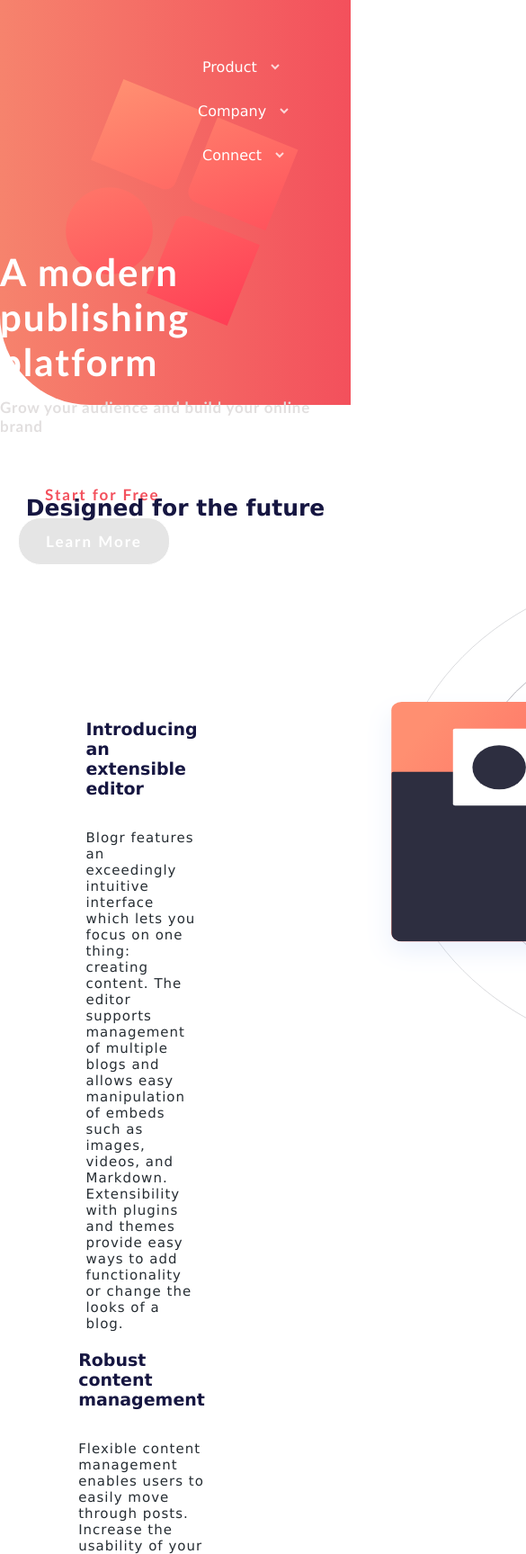
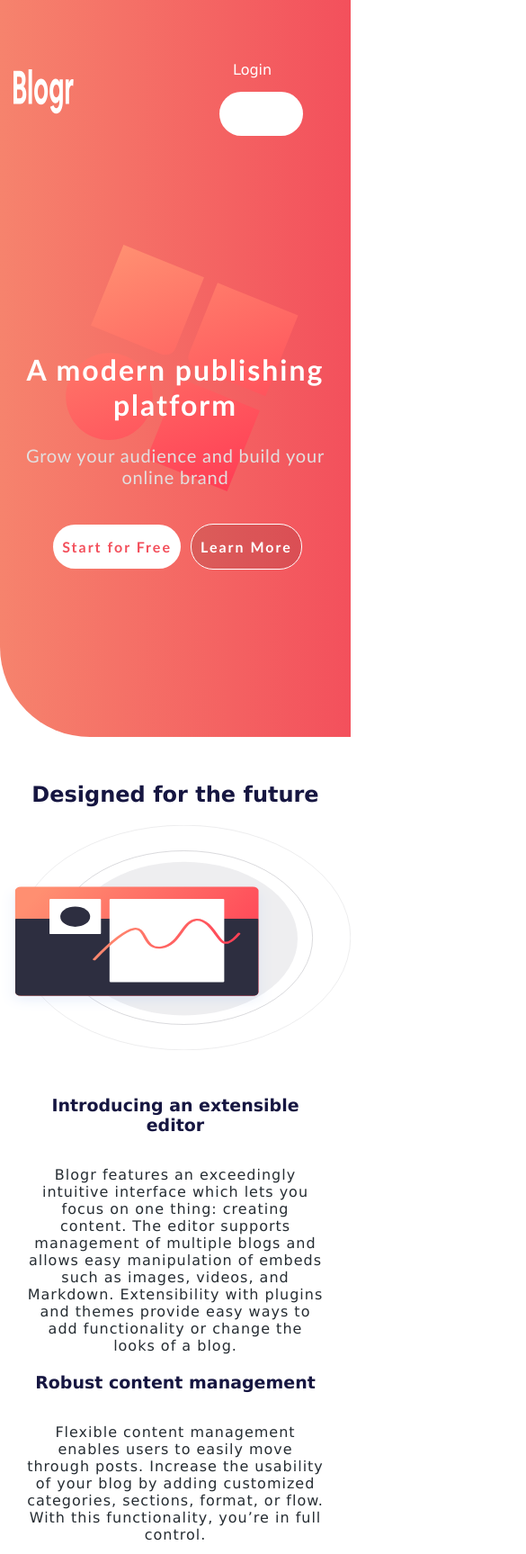
Before and after one commit to Italo1994/blogr-landing-page-main, a plain HTML site: page index.html in a window 390 px wide. Shown: the top 1727 px of the page at 90% size, 585 px wide, since content can reach past the window. Drawn offline with Linux system fonts and the light colour scheme.

Commit message:
adicionando o arquivo responsive.css, alterando o style.css e index.html

```diff
--- /dev/null
+++ b/css/responsive.css
@@ -0,0 +1,187 @@
+* {
+    margin: 0;
+    padding: 0;
+    -webkit-box-sizing: border-box;
+    -moz-box-sizing: border-box;
+    box-sizing: border-box;
+}
+
+@media (max-width: 600px) {
+    #header {
+        height: 97vh;
+        display: grid;
+        grid-template-rows: 1fr 3fr;
+    }
+    /* ==== ÁREA DE NAVEGAÇÃO DO HEADER ==== */
+    .nav-esquerda {
+        justify-content: flex-start;
+        flex-direction: row;
+        padding: 0;
+        width: 30%;
+    }
+
+    .nav-esquerda ul {
+        display: none;
+    }
+
+    .logo {
+        width: 130px;
+        height: 80px;
+    }
+
+    .menu-direito {
+        padding: 0;
+    }
+
+    /* ==== ÁREA DE TEXTO DO HEADER ==== */
+    #area-texto-header {
+        justify-content: center;
+        align-items: center;
+        flex-wrap: wrap;
+        padding-top: 0;
+    }
+
+    #titulo-principal {
+        margin-bottom: 10px;
+        font-size: 32px;
+        font-weight: 600;
+        text-align: center;
+    }
+
+    .text-presentation {
+        margin-top: 15px;
+        font-size: 20px;
+        font-weight: 400;
+        text-align: center;
+    }
+
+    .botao-custom {
+        padding: 15px 10px;
+        font-size: 16px;
+    }
+
+    .area-botoes a {
+        margin-left: 5px;
+    }
+
+    /* ==== ÁREA DA SESSÃO 1 ==== */
+    #sessao-maior {
+        flex-direction: column;
+        width: 100%;
+        margin-bottom: 150px;
+    }
+
+    .titulo-sessao {
+        font-size: 24px;
+        font-weight: 600;
+        text-align: center;
+        margin: 50px 0 20px 0;
+        color: #161641;
+    }
+
+    .texto-sessao {
+        font-size: 1rem;
+    }
+
+    .container-conteudo {
+        width: 100%;
+        flex-direction: column-reverse;
+        justify-content: space-between;
+    }
+
+    .area-texto {
+        width: 100%;
+        padding: 30px;
+        text-align: center;
+        margin: 100px 0;
+    }
+
+    .conteudo-imagem {
+        width: 100%;
+        height: 150px;
+        background-position: center;
+        position: relative;
+        right: 0;
+    }
+
+    .conteudo-imagem img {
+        width: 100%;
+        height: 250px;
+        background-size: contain;
+    }
+
+    /* ==== SESSÃO 2 ==== */
+
+    #sessao-2 {
+        width: 100%;
+        height: 600px;
+        display: flex;
+        flex-direction: column;
+        justify-content: center;
+        align-items: center;
+        /* padding: 50px; */
+    }
+
+    #sessao-2 img {
+        width: 400px;
+        height: 420px;
+        position: absolute;
+        top: -200px;
+        left: 20px;
+    }
+
+    .conteudo-texto-2 {
+        width: 100%;
+        display: flex;
+        flex-direction: column;
+        justify-content: flex-start;
+        align-items: center;
+        padding-left: 0;
+        text-align: center;
+    }
+
+}
+
+@media (min-width: 992px) {
+    #header {
+        height: 500px;
+    }
+
+    /* ==== ÁREA DE NAVEGAÇÃO DO HEADER ==== */
+    .nav-esquerda {
+        justify-content: flex-start;
+        flex-direction: row;
+        padding: 0;
+        padding-left: 30px;
+        width: 40%;
+    }
+
+    .logo {
+        width: 130px;
+        height: 80px;
+    }
+
+    .menu-direito {
+        padding: 0;
+    }
+
+    /* ==== ÁREA DE TEXTO DO HEADER ==== */
+    #area-texto-header {
+        justify-content: center;
+        height: 70%;
+        padding-top: 100px;
+    }
+
+    #titulo-principal {
+        margin-bottom: 10px;
+        font-size: 45px;
+        text-align: center;
+    }
+
+    .text-presentation {
+        margin-top: 50px;
+        font-size: 20px;
+        text-align: center;
+    }
+
+}
--- a/css/style.css
+++ b/css/style.css
@@ -8,9 +8,11 @@
 
 body {
     overflow-x: hidden;
+    width: 100%;
 }
 
 .container {
+    width: 100vw;
     background-color: #fff;
     font-family: 'Lucida Sans', 'Lucida Sans Regular', 'Lucida Grande', 'Lucida Sans Unicode', Geneva, Verdana, sans-serif;
 }
@@ -29,30 +31,23 @@ body {
     background-size: 100%;
 }
 
-a:link {
-    text-decoration: none;
-}
-
 #header img {
     width: 100%;
     height: 100%;
 }
 
+a:link {
+    text-decoration: none;
+}
+
 .logo {
     display: inline-block;
-    max-width: 15%;
-    height: 70%;
+    width: 120px;
+    height: 80px;
     margin-right: 20px;
 }
 
 /* ==== ESTILIZAÇÃO DA ÁREA DO MENU PRINCIPAL ==== */
-.nav-esquerda {
-    display: flex;
-    justify-content: flex-start;
-    align-items: center;
-    padding: 50px 0 30px 150px;
-    width: 70%;
-}
 
 .menu {
     display: flex;
@@ -113,6 +108,14 @@ a:link {
     cursor: pointer;
 }
 
+.nav-esquerda {
+    display: flex;
+    justify-content: flex-start;
+    align-items: center;
+    padding: 50px 0 30px 150px;
+    width: 70%;
+}
+
 /* ==== ESTILIZAÇÃO DO MENU DE ENTRADA - LADO DIREITO ==== */
 .menu-direito {
     display: flex;
@@ -136,6 +139,7 @@ a:link {
 .botao-custom:hover {
     background-color: rgba(0 , 0, 0, .1);
     color: #fff;
+    transition: background 1s;
 }
 
 .transparente {
@@ -191,6 +195,7 @@ a:link {
 }
 
 .container-conteudo {
+    width: 100%;
     display: flex;
     flex-direction: row;
 }
@@ -204,9 +209,9 @@ a:link {
     padding-top: 150px;
 }
 
-.conteudo-imagem img {
+.conteudo-imagem  {
     width: 700px;
-    height: 550px;
+    /* height: 550px; */
     background-position: right;
     position: relative;
     right: -210px;
--- a/index.html
+++ b/index.html
@@ -9,6 +9,7 @@
   <title>Frontend Mentor | [Blogr]</title>
 
   <link rel="stylesheet" href="css/style.css">
+  <link rel="stylesheet" href="css/responsive.css">
 
   <!-- Feel free to remove these styles or customise in your own stylesheet 👍 -->
   <style>
@@ -114,8 +115,9 @@
 
         <div class="container-conteudo">
 
-          <div class="conteudo-texto">
-            <div>
+          <div class="area-texto">
+
+            <div class="post">
               <h4 class="subtitulo-sessao">Introducing an extensible editor</h4>
               <p class="texto-sessao">
                 Blogr features an exceedingly intuitive interface which lets you focus on one thing: creating content.
@@ -124,18 +126,21 @@
                 change the looks of a blog.
               </p>
             </div>
-            <div>
+
+
+            <div class="post">
               <h4 class="subtitulo-sessao">Robust content management</h4>
               <p class="texto-sessao">
                 Flexible content management enables users to easily move through posts. Increase the usability of your blog
                 by adding customized categories, sections, format, or flow. With this functionality, you’re in full control.
               </p>
             </div>
+
           </div>
 
-          <div class="conteudo-imagem">
-            <img src="images/illustration-editor-desktop.svg" alt="">
-          </div>
+            <div class="conteudo-imagem">
+              <img src="images/illustration-editor-desktop.svg" alt="">
+            </div>
 
         </div>
       </section>
```
Also changed, not shown: 1 other file.
